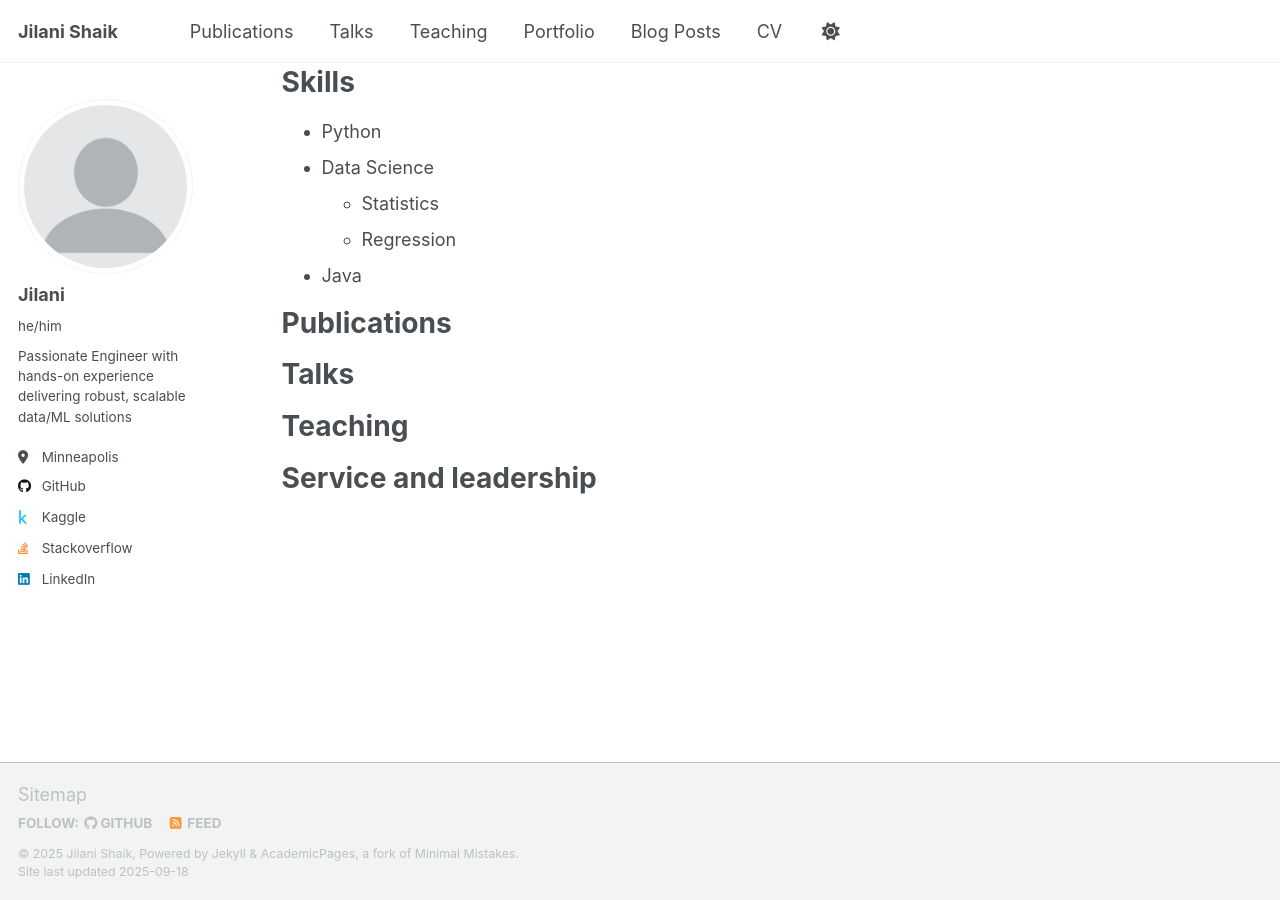
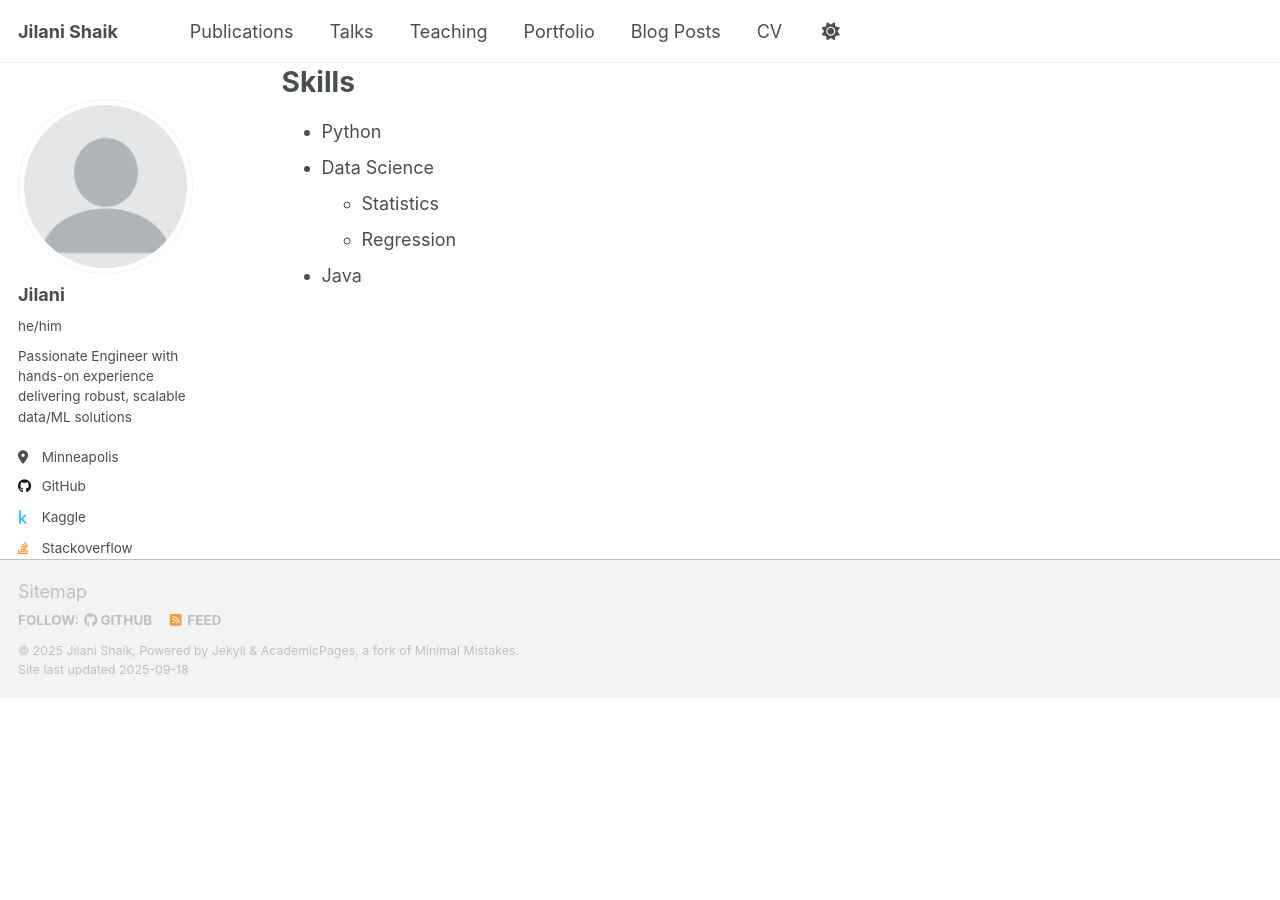
Before and after one commit to jilani20/jilani20.github.io, a Jekyll site: the page built from _pages/cv.md, in a window 1280 px wide and 900 px high, scrolled down 629 px. Built offline with Jekyll 4.4.1, drawn with Linux system fonts in a browser that asks for light colours; a script that is not in the unit is left out; after the commit the page ends 1326 px from its top, so only the background shows below that.

Commit message:
commented cv page content

```diff
--- a/_pages/cv.md
+++ b/_pages/cv.md
@@ -41,7 +41,7 @@
   * Regression
 * Java
 
-Publications
+<!-- Publications
 ======
   <ul>{% for post in site.publications reversed %}
     {% include archive-single-cv.html %}
```
Also changed, not shown: other parts of _pages/cv.md (+1 -1 lines), 2 other files.
